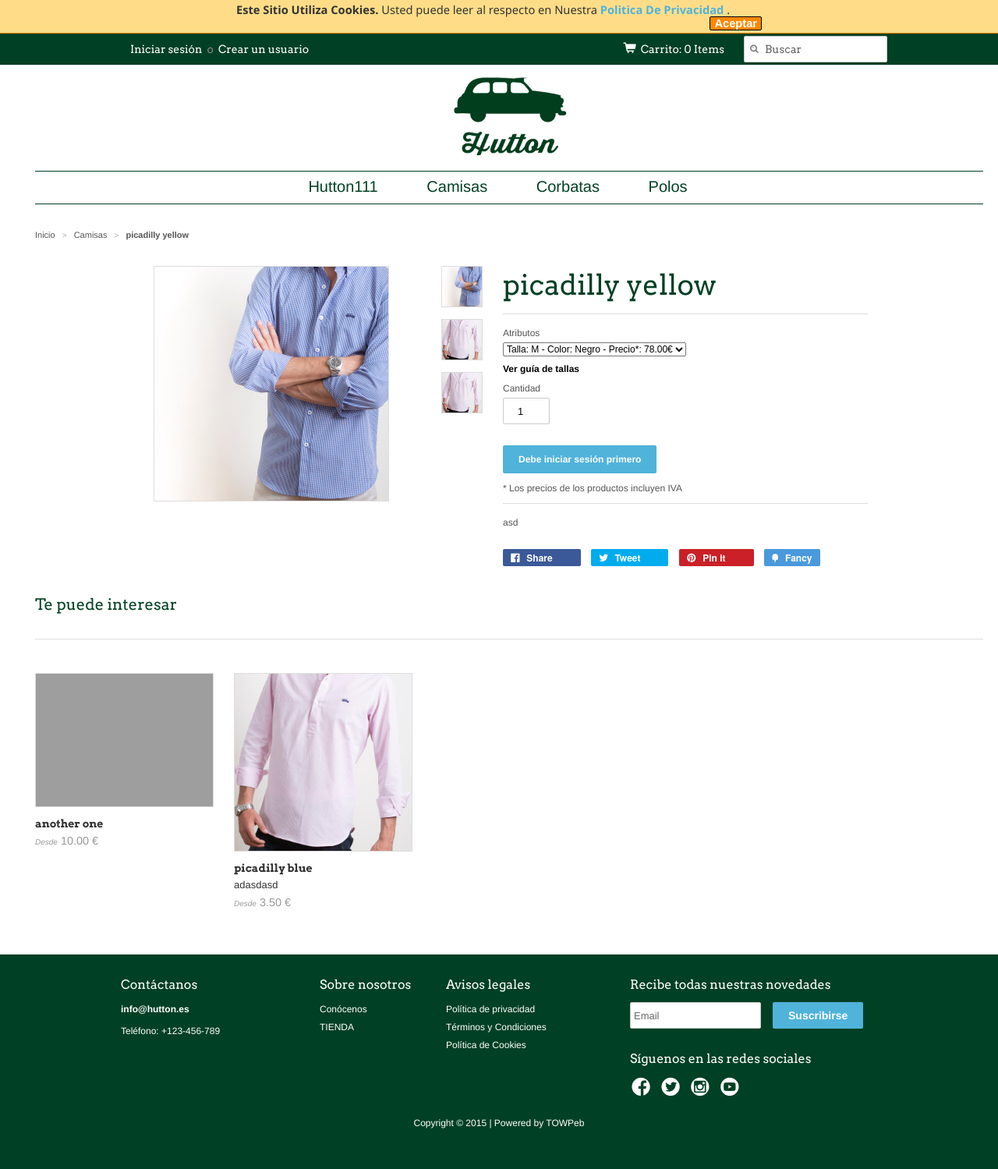
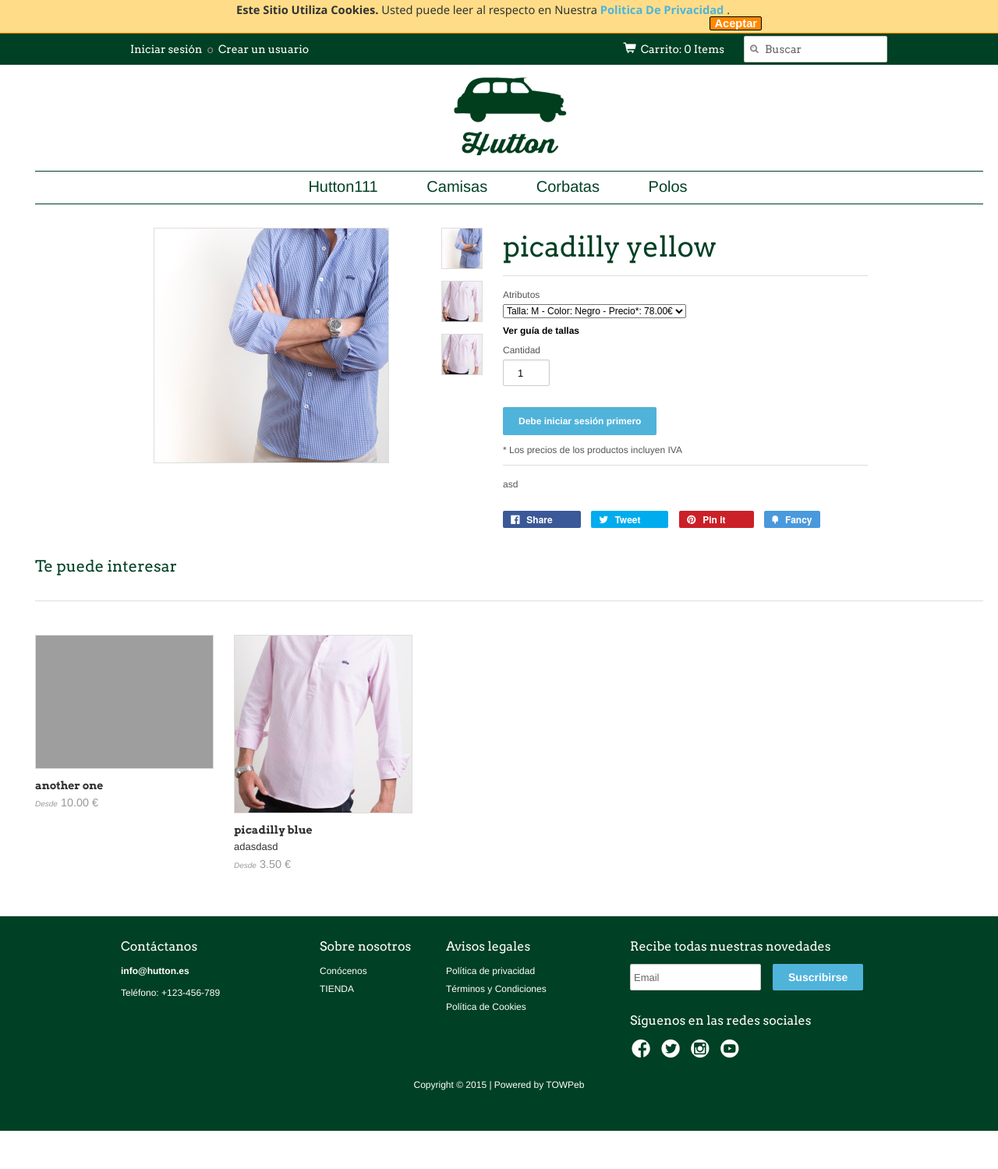
Before and after one commit to carlosds730/towpeb_H, a Django app: page /product/3/ in a window 1280 px wide. Shown: the whole page at 78% size. After the commit the page ends 1450 px from the top, so only its background shows below. Run offline with Django 3.2, Linux system fonts and the light colour scheme; data comes from the database, SQL or seed files in the repository; some libraries are stand-ins or nearby versions; grey boxes are pictures that could not be loaded.

Commit message:
- Fixing new things * Breadcrumbs removed

```diff
--- a/templates/single_product.html
+++ b/templates/single_product.html
@@ -10,26 +10,26 @@
             <div class="row clearfix">
 
                 <!-- Begin breadcrumb -->
-                <div class="span12">
-                    <div class="breadcrumb clearfix">
-
-                            <span itemscope itemtype="http://data-vocabulary.org/Breadcrumb"><a href="/" title="Vintage"
-                                                                                                itemprop="url"><span
-                                    itemprop="title">Inicio</span></a></span>
-
-                        <span class="arrow-space">&#62;</span>
-                         <span itemscope itemtype="http://data-vocabulary.org/Breadcrumb">
-
-                                 <a href="/categories/{{ product.category.pk }}/" title="All Products"
-                                    itemprop="url">
-                                     <span itemprop="title">{{ product.category.name }}</span>
-                                 </a>
-
-                         </span>
-                        <span class="arrow-space">&#62;</span>
-                        <strong>{{ product.name }}</strong>
-                    </div>
-                </div>
+{#                <div class="span12">#}
+{#                    <div class="breadcrumb clearfix">#}
+{##}
+{#                            <span itemscope itemtype="http://data-vocabulary.org/Breadcrumb"><a href="/" title="Vintage"#}
+{#                                                                                                itemprop="url"><span#}
+{#                                    itemprop="title">Inicio</span></a></span>#}
+{##}
+{#                        <span class="arrow-space">&#62;</span>#}
+{#                         <span itemscope itemtype="http://data-vocabulary.org/Breadcrumb">#}
+{##}
+{#                                 <a href="/categories/{{ product.category.pk }}/" title="All Products"#}
+{#                                    itemprop="url">#}
+{#                                     <span itemprop="title">{{ product.category.name }}</span>#}
+{#                                 </a>#}
+{##}
+{#                         </span>#}
+{#                        <span class="arrow-space">&#62;</span>#}
+{#                        <strong>{{ product.name }}</strong>#}
+{#                    </div>#}
+{#                </div>#}
                 <!-- End breadcrumb -->
                 <div class="spann12 row clearfix">
                     <!-- Begin product photos -->
```
